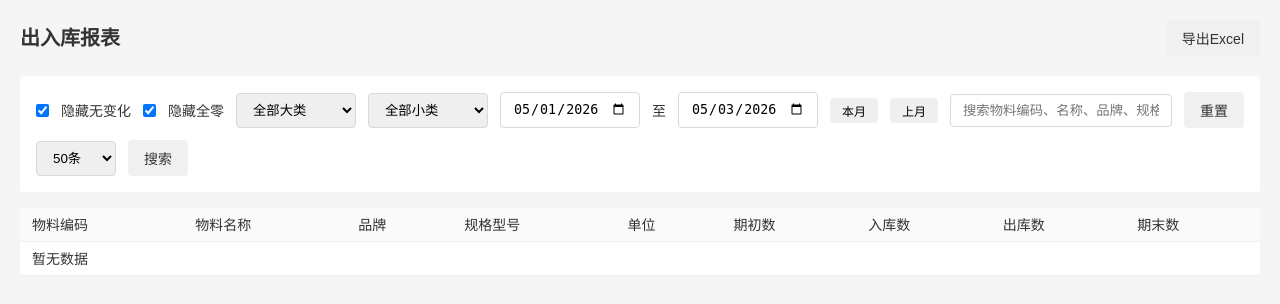
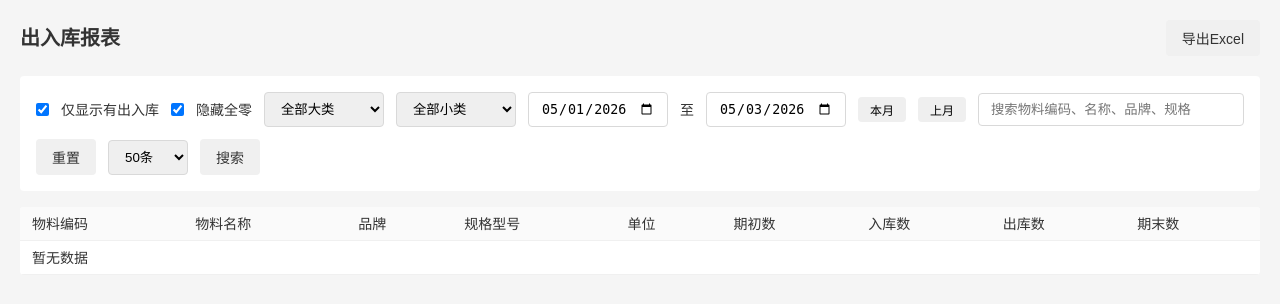
Before and after one commit to MaxC1980/warehouse, a Flask app: page /reports/stock-flow in a window 1280 px wide. Shown: the part 50-354 px from the top of the page. Run offline with Flask 3, Linux system fonts and the light colour scheme; the visitor is signed in with stand-in values (Sample User, id 1); data that the repository does not hold is empty.

Commit message:
feat: 出入库报表复选框标签改为肯定式：隐藏无变化→仅显示有出入库
Maxc

```diff
--- a/templates/report_stock_flow.html
+++ b/templates/report_stock_flow.html
@@ -12,7 +12,7 @@
 
 <div class="filter-bar">
     <input type="checkbox" id="hide-no-change" checked onchange="loadReport()">
-    <label for="hide-no-change">隐藏无变化</label>
+    <label for="hide-no-change">仅显示有出入库</label>
     <input type="checkbox" id="hide-zero" checked onchange="loadReport()">
     <label for="hide-zero">隐藏全零</label>
     <select id="search-major-category" onchange="onMajorChange(); loadReport()" style="width:120px;">
```
